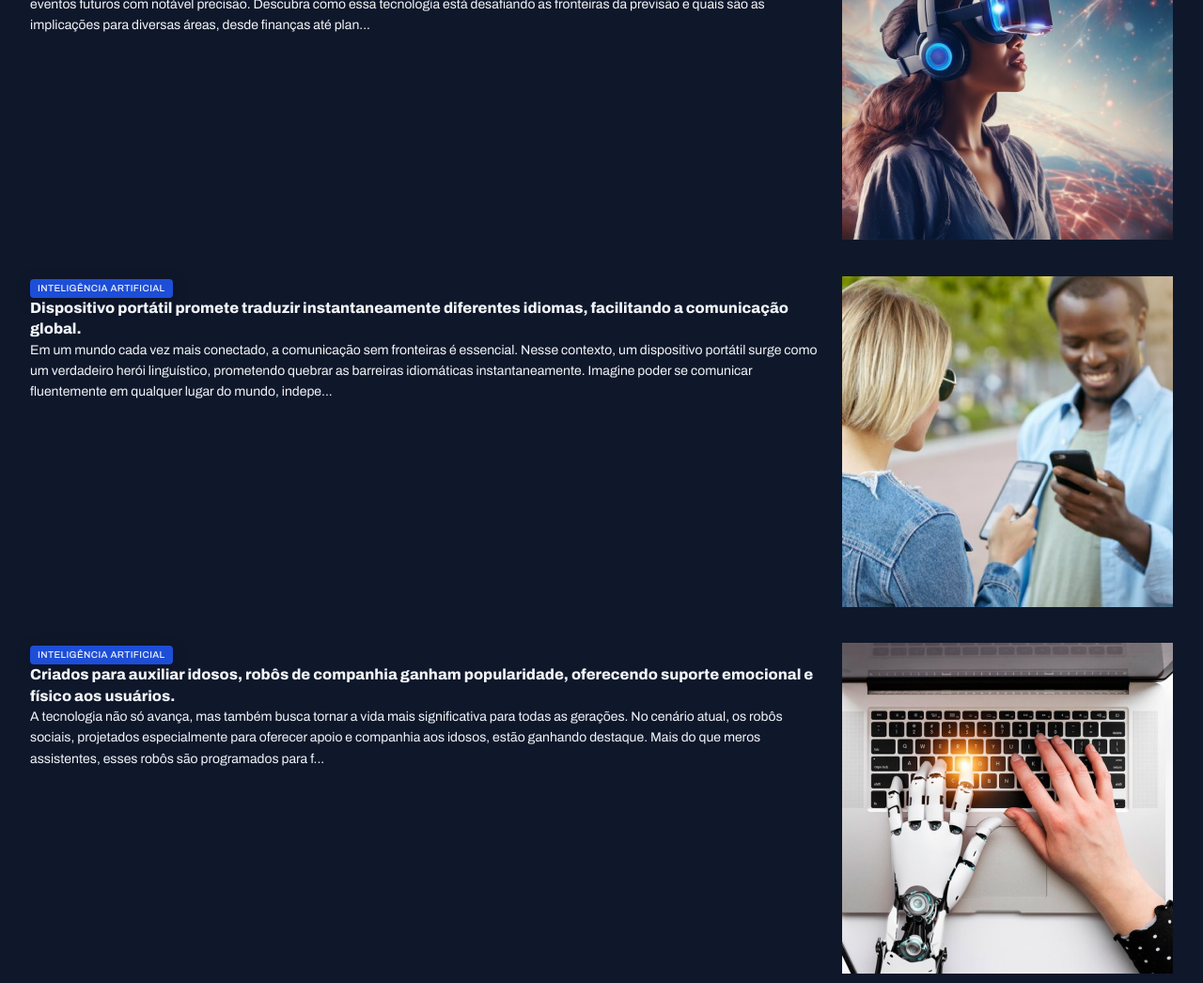
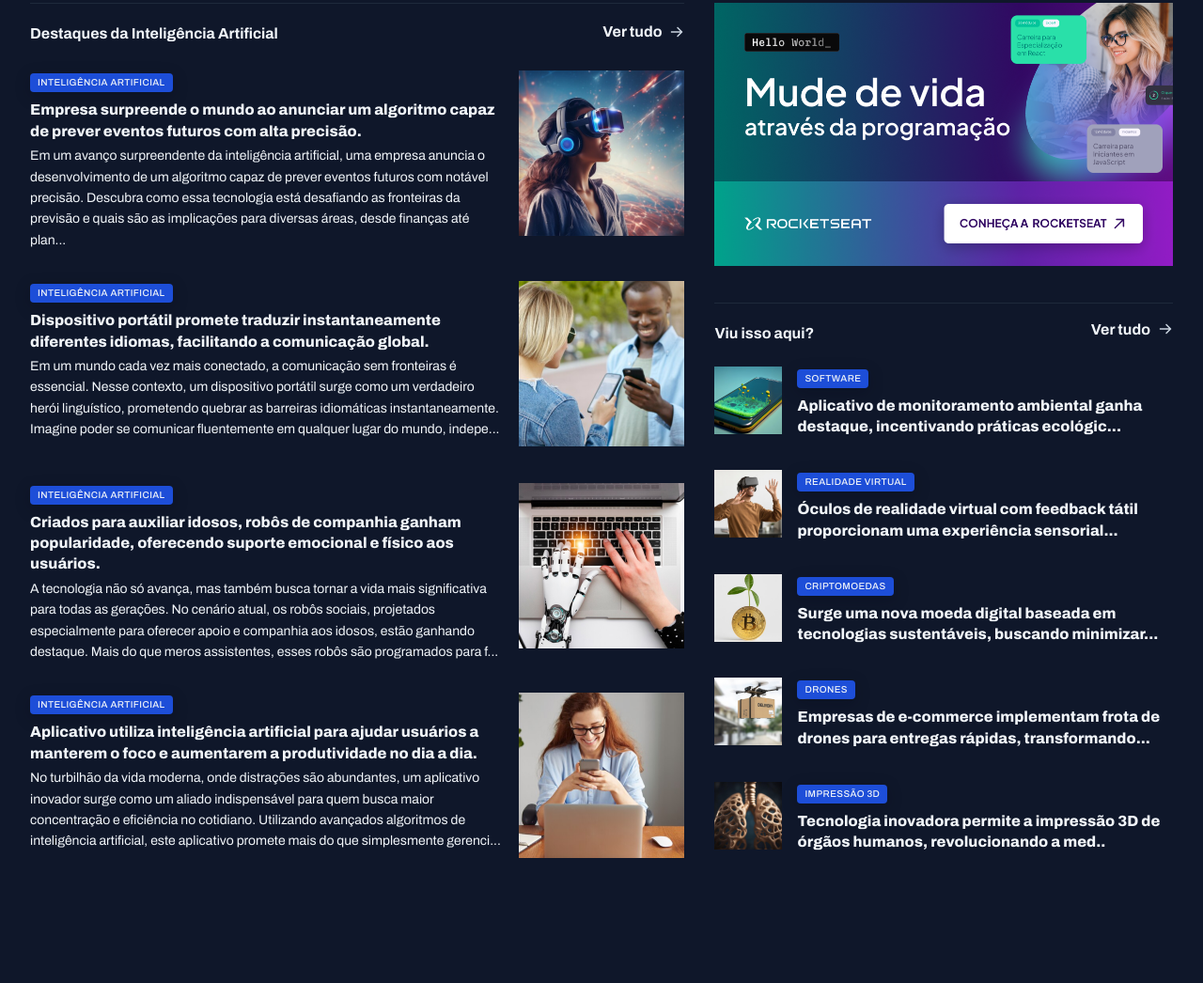
Before and after one commit to leosantosp/portal-noticias, a plain HTML site: page index.html in a window 1280 px wide. Shown: the part 1063-2109 px from the top of the page at 94% size. After the commit the page ends 1983 px from the top, so only its background shows below. Drawn offline with Linux system fonts and the light colour scheme.

Commit message:
Estilizando os últimos cards

```diff
--- a/index.html
+++ b/index.html
@@ -198,7 +198,7 @@
             </div>
         </section>
 
-        <div>
+        <aside>
             <div id="ads">
                 <img src="assets/images/Ads.png" alt="">
             </div>
@@ -218,9 +218,9 @@
                             <img src="assets/images/Image 14.png" alt="Aplicativo de monitoramento ambiental ganha destaque, incentivando práticas ecológicas e pro...">
                         </div>
                         <div>
-                            <span class="content-tag">software</span>
+                            <span class="content-tag">Software</span>
                             <h3 class="text-xl">
-                                Aplicativo de monitoramento ambiental ganha destaque, incentivando práticas ecológicas e pro...
+                                Aplicativo de monitoramento ambiental ganha destaque, incentivando práticas ecológic...
                             </h3>
                         </div>
                     </article>
@@ -232,7 +232,7 @@
                         <div>
                             <span class="content-tag">realidade virtual</span>
                             <h3 class="text-xl">
-                                Óculos de realidade virtual com feedback tátil proporcionam uma experiência sensorial complet...
+                                Óculos de realidade virtual com feedback tátil proporcionam uma experiência sensorial...
                             </h3>
                         </div>
                     </article>
@@ -244,7 +244,7 @@
                         <div>
                             <span class="content-tag">criptomoedas</span>
                             <h3 class="text-xl">
-                                Surge uma nova moeda digital baseada em tecnologias sustentáveis, buscando minimizar o i...
+                                Surge uma nova moeda digital baseada em tecnologias sustentáveis, buscando minimizar...
                             </h3>
                         </div>
                     </article>
@@ -256,7 +256,7 @@
                         <div>
                             <span class="content-tag">drones</span>
                             <h3 class="text-xl">
-                                Empresas de e-commerce implementam frota de drones para entregas rápidas, transformando o ce...
+                                Empresas de e-commerce implementam frota de drones para entregas rápidas, transformando...
                             </h3>
                         </div>
                     </article>
@@ -268,13 +268,13 @@
                         <div>
                             <span class="content-tag">impressão 3d</span>
                             <h3 class="text-xl">
-                                Tecnologia inovadora permite a impressão 3D de órgãos humanos, revolucionando a medicina e a li...
+                                Tecnologia inovadora permite a impressão 3D de órgãos humanos, revolucionando a med..
                             </h3>
                         </div>
                     </article>
                 </div>
             </section>
-        </div>
+        </aside>
     </main>
 </body>
 </html>
--- a/styles/global.css
+++ b/styles/global.css
@@ -55,6 +55,15 @@ img {
 
 main {
     margin-top: 40px;
+    row-gap: 80px;
+    column-gap: 32px;
+
+    grid-template-columns: 2fr 1.4fr;
+
+    grid-template-areas:
+    "featured featured"
+    "weekly weekly"
+    "ai aside";
 }
 
 .content-tag {
--- a/styles/sections.css
+++ b/styles/sections.css
@@ -24,6 +24,8 @@ section header {
 
 
 #featured {
+
+    grid-area: featured;
 
     img {
         height: 100%;
@@ -70,6 +72,8 @@ section header {
 
 #weekly {
 
+    grid-area: weekly;
+
     &>div {
         grid-template-columns: repeat(4, 292px);
     }
@@ -96,3 +100,35 @@ section header {
 
 
 }
+
+#ai {
+    grid-area: ai;
+
+    img {
+        width: 176px;
+        aspect-ratio: 1/1;
+        object-fit: cover;
+    }
+
+    h3 {
+        margin-block: 8px 4px;
+    }
+}
+
+aside {
+    grid-area: aside;
+}
+
+#more {
+    margin-top: 32px;
+
+    h3 {
+        margin-top: 8px;
+    }
+
+    img {
+        width: 72px;
+        aspect-ratio: 1/1;
+        object-fit: cover;
+    }
+}
```
